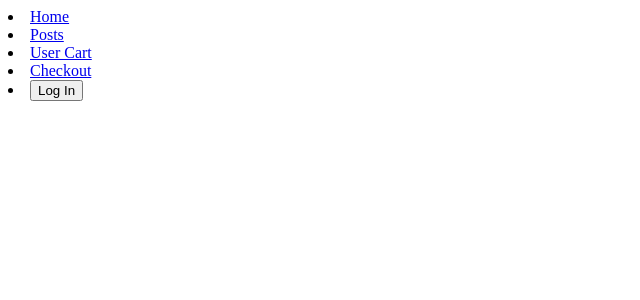
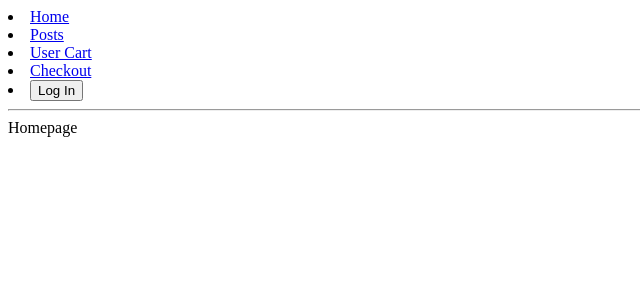
Before and after one commit to joeshub/learning, a React (Create React App) app: page / in a window 1280 px wide. Shown: the top 300 px of the page, without its empty margins (0-640 px from the left). Built offline with nearby package versions, Linux system fonts and the light colour scheme.

Commit message:
use components prop to split up nav and main content

```diff
--- a/src/components/App.js
+++ b/src/components/App.js
@@ -5,11 +5,13 @@ import Posts from './Posts'
 
 export default class App extends Component {
   render () {
+    const { nav, main } = this.props
+
     return (
       <div className="App">
-        <Nav />
-        {/* <Posts /> */}
-        {this.props.children}
+        {nav}
+        <hr />
+        {main}
       </div>
     )
   }
--- a/src/index.js
+++ b/src/index.js
@@ -4,6 +4,7 @@ import { Provider } from 'react-redux'
 import { Router, Route, IndexRoute, browserHistory } from 'react-router'
 
 import store from './store'
+import Nav from './components/Nav'
 import App from './components/App'
 import Posts from './components/Posts'
 import User from './components/User'
@@ -14,8 +15,9 @@ ReactDOM.render(
   <Provider store={ store }>
     <Router history={ browserHistory }>
       <Route path="/" component={ App }>
-        <Route path="posts" component={ Posts } />
-        <Route path="user" component={ User }>
+        <IndexRoute components={ { nav: Nav, main: () => <div>Homepage</div> } } />
+        <Route path="posts" components={ { nav: Nav, main: Posts } } />
+        <Route path="user" components={ { nav: Nav, main: User } }>
           <IndexRoute component={ Cart } />
           <Route path="checkout" component={ Checkout } />
         </Route>
```
